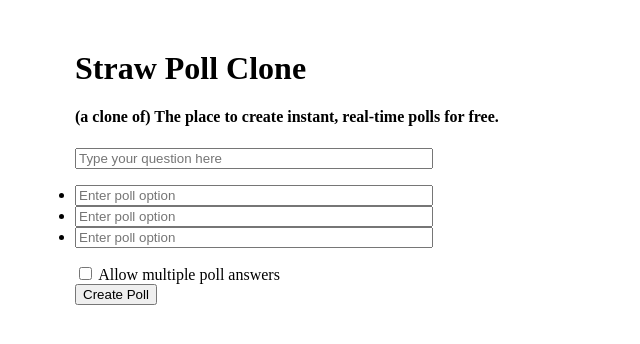
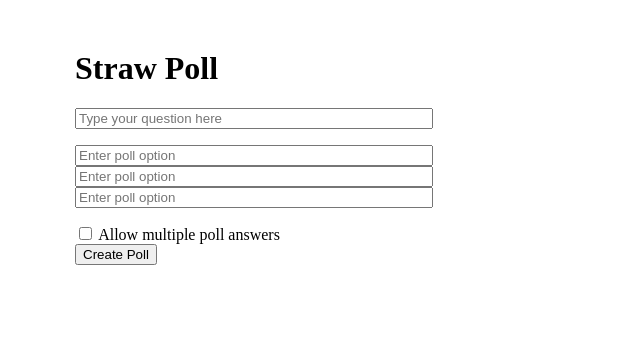
Before and after one commit to mhmh4/straw-poll-clone, a Python web app: template src/templates/main.html in a window 1280 px wide. Shown: the top 344 px of the page, without its empty margins (0-640 px from the left). Run offline with Jinja, Linux system fonts and the light colour scheme; the template is opened without the code that fills it, so the values that code supplies are empty.

Commit message:
another backup

```diff
--- a/src/app.py
+++ b/src/app.py
@@ -1,6 +1,7 @@
 from flask import Flask, render_template, url_for
 
 app = Flask(__name__)
+app.config["SECRET_KEY"] = ...
 
 
 @app.route("/")
--- /dev/null
+++ b/src/static/script.js
@@ -0,0 +1 @@
+let foo = document;
--- a/src/static/styles.css
+++ b/src/static/styles.css
@@ -9,4 +9,5 @@
 
 #options {
   padding: 0;
+  list-style-type: none;
 }
--- a/src/templates/base.html
+++ b/src/templates/base.html
@@ -2,11 +2,12 @@
 <html>
   <head>
     <meta charset="utf-8">
-    <title>Straw Poll Clone</title>
+    <title>Straw Poll</title>
     <link rel="stylesheet" href="{{ url_for('static', filename='styles.css') }}">
   </head>
   <body>
     {% block content %}
     {% endblock %}
+    <script src="{{ url_for('static', filename='script.js') }}"></script>
   </body>
 </html>
--- a/src/templates/main.html
+++ b/src/templates/main.html
@@ -1,8 +1,7 @@
 {% extends "base.html" %}
 {% block content %}
-<h1>Straw Poll Clone</h1>
-<h4>(a clone of) The place to create instant, real-time polls for free.</h4>
-<form action="">
+<h1>Straw Poll</h1>
+<form method="POST" action="">
   <input id="question" type="text" placeholder="Type your question here">
   <ul id="options">
     <li><input type="text" name="" id="" placeholder="Enter poll option"></li>
```
Also changed, not shown: src/forms.py (added, +10 -0 lines).
